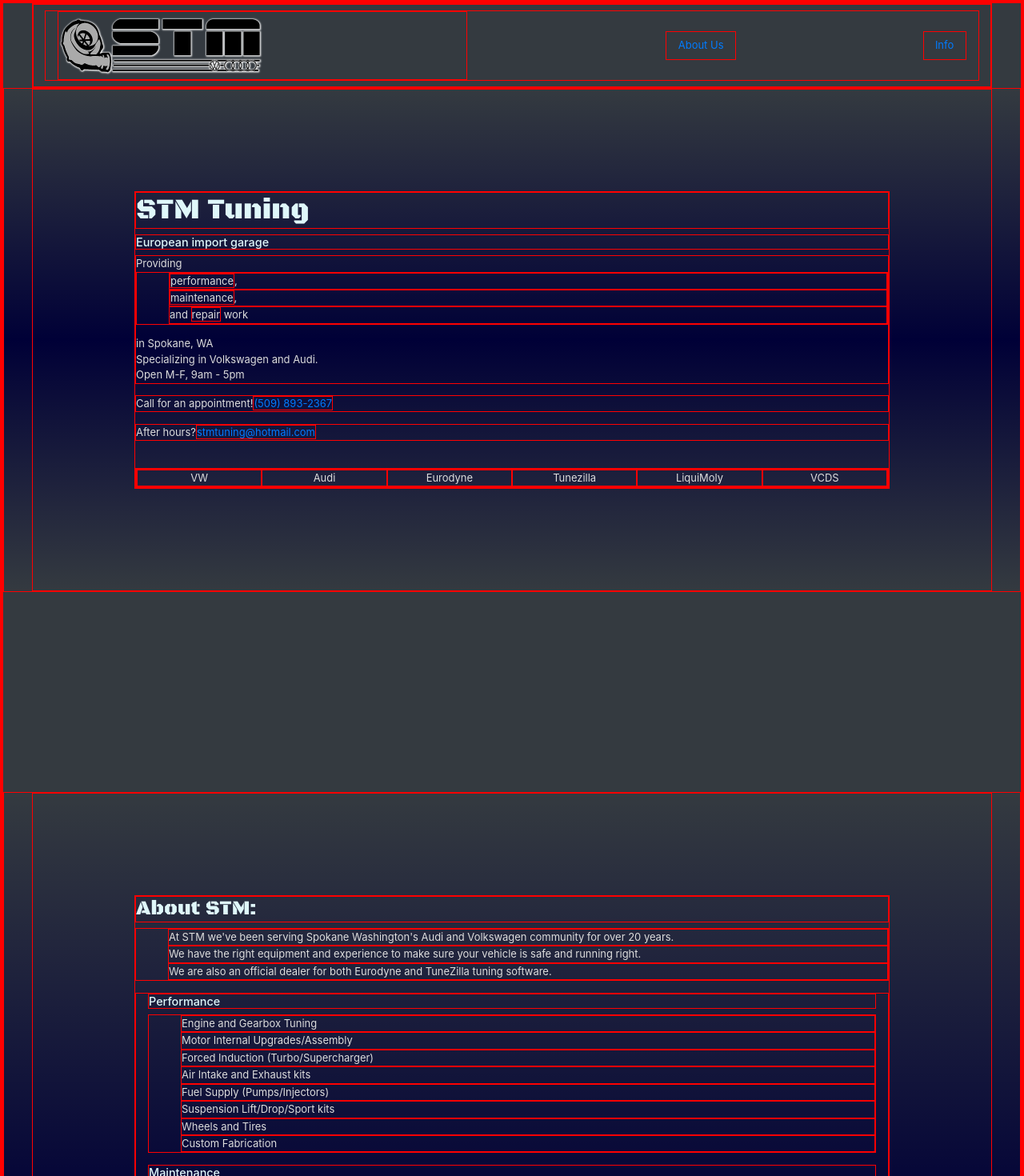
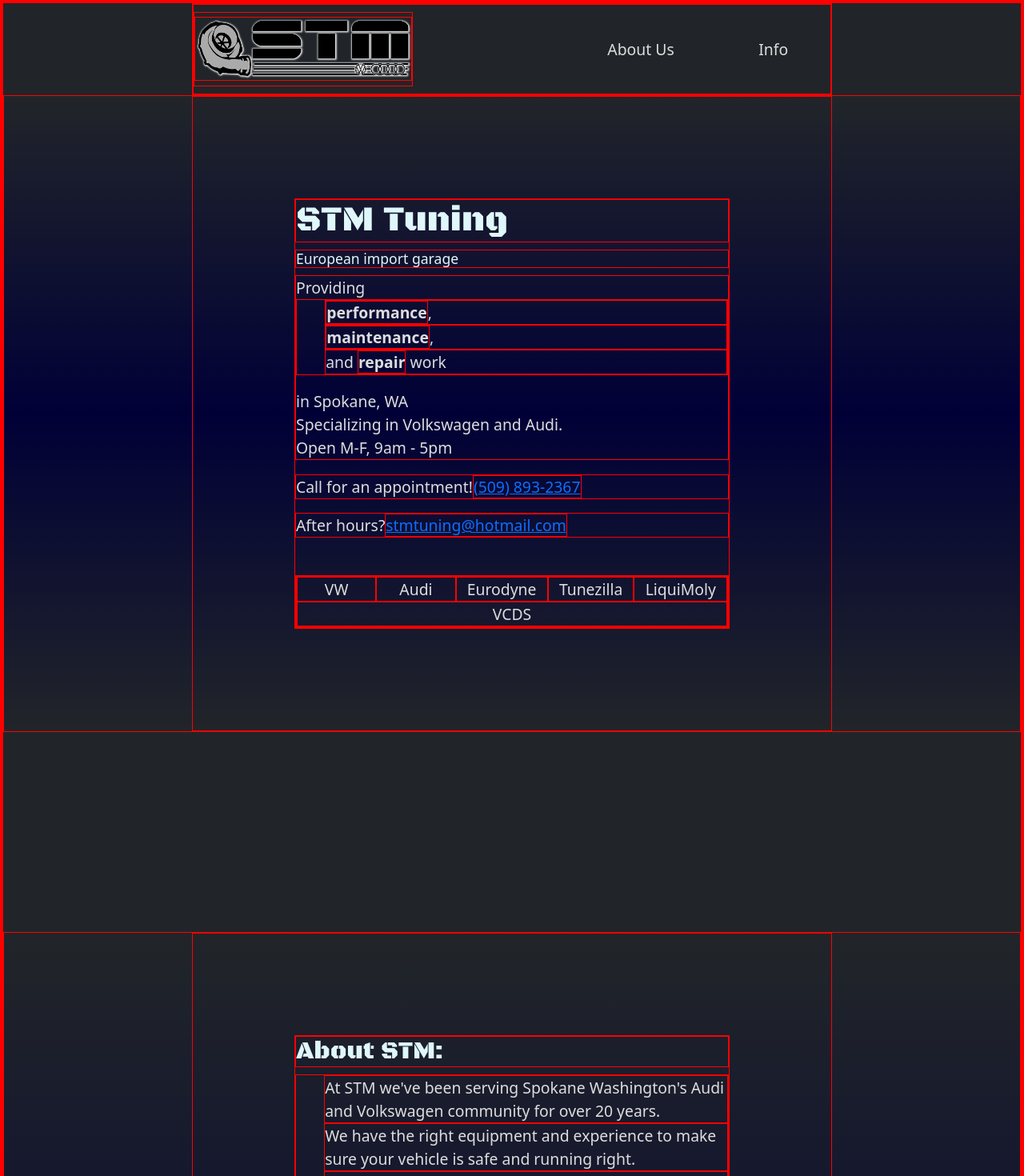
Before and after one commit to Adaigh/stm_2025, a React (Vite) app: page / in a window 1280 px wide. Shown: the top 1470 px of the page at 80% size. Built offline with nearby package versions, Linux system fonts and the light colour scheme.

Commit message:
Styling updates.
I discovered that I was using the wrong Bootstrap CDN link, resulting in a mismatch between the expected behavior of the styling vs the actual behavior.  After correcting that error, I reworked some of the styled but ran out of time for the day.

```diff
--- a/src/components/about.tsx
+++ b/src/components/about.tsx
@@ -20,7 +20,7 @@
                 {Object.keys(services).map((val, index) => {
                     var serviceKey = val + index
                     return (
-                        <DropDownList serviceName={val} parentKey={serviceKey} />
+                        <ServiceList serviceName={val} parentKey={serviceKey} />
                     )
                 })}
             </div>
@@ -33,7 +33,7 @@
     parentKey:string;
 }
 
-const DropDownList: FC<ListProps> = ({serviceName, parentKey}) => {
+const ServiceList: FC<ListProps> = ({serviceName, parentKey}) => {
 
     return (
         <>
@@ -42,7 +42,7 @@
                 {services[serviceName].map((v, i) => {
                     var indServiceKey = parentKey + i
                     return (
-                        <li key={indServiceKey}>
+                        <li key={indServiceKey} className="my-2">
                             {v}
                         </li>
                     )
--- a/src/components/navbar.tsx
+++ b/src/components/navbar.tsx
@@ -4,18 +4,16 @@
     return (
         <div className="base-div">
 
-            <nav className="navbar bg-dark" data-bs-theme="dark">
-                <div className='container-fluid'>
-                    <a className="navbar-brand" href="/">
-                        <img src={STM_logo} alt="STM Tuning, European import automotive mechanics." />
+            <nav className="navbar flex-column flex-md-row align-items-center justify-content-start" data-bs-theme="dark">
+                    <a className="navbar-brand me-md-auto" href="/">
+                        <img src={STM_logo} alt="STM Tuning, European import automotive mechanics." width="272" height="80"/>
                     </a>
-                    <a className="nav-link" href="#about">
+                    <a className="nav-link text-center mx-5" href="#about">
                         About Us
                     </a>
-                    <a className="nav-link" href="#shop">
+                    <a className="nav-link text-center mx-5" href="#shop">
                         Info
                     </a>
-                </div>
             </nav>
         </div>
     )
--- a/src/index.css
+++ b/src/index.css
@@ -1,8 +1,8 @@
-@import url("https://cdn.jsdelivr.net/npm/bootstrap@4.3.1/dist/css/bootstrap.min.css");
+@import url("https://cdn.jsdelivr.net/npm/bootstrap@5.3.3/dist/css/bootstrap.min.css");
 @import url("https://fonts.googleapis.com/css2?family=Poppins:wght@300;400;500;600;800&family=VT323&display=swap");
 @import url("https://fonts.googleapis.com/css2?family=Black+Ops+One&display=swap");
 .clamper, .section, .base-div {
-  width: clamp(300px, 100%, 1200px);
+  width: clamp(300px, 100%, 800px);
   margin-left: auto;
   margin-right: auto;
 }
@@ -14,20 +14,22 @@
 }
 
 body {
-  background-color: #115;
+  background-color: #343a40;
 }
 
-h1, h2, h3 {
+h1,
+h2,
+h3 {
   font-family: "Black Ops One", monospace;
 }
 
-h1, h2, h3, h4, h5, h6 {
+h1,
+h2,
+h3,
+h4,
+h5,
+h6 {
   color: #DFF7FA;
-}
-
-nav img {
-  max-height: 250px;
-  width: 50%;
 }
 
 ul {
@@ -48,4 +50,14 @@
   padding: 10%;
 }
 
+.service-link {
+  font-weight: 700;
+}
+
+@media screen and (min-width: 720px) {
+  * {
+    font-size: 1.1rem;
+  }
+}
+
 /*# sourceMappingURL=index.css.map */
--- a/src/styles.scss
+++ b/src/styles.scss
@@ -1,6 +1,6 @@
 // Import bootstrap
 // @import "bootstrap/scss/bootstrap";
-@import url('https://cdn.jsdelivr.net/npm/bootstrap@4.3.1/dist/css/bootstrap.min.css');
+@import url('https://cdn.jsdelivr.net/npm/bootstrap@5.3.3/dist/css/bootstrap.min.css');
 
 // Import google fonts?
 @import url('https://fonts.googleapis.com/css2?family=Poppins:wght@300;400;500;600;800&family=VT323&display=swap');
@@ -13,10 +13,10 @@
 $fontColor: #DDD;
 $shadowColor: #115;
 
-$bg_gradient: linear-gradient(rgba(0,0,0,0), rgba(0,0,55,1), rgba(0,0,0,0));
+$bg_gradient: linear-gradient(rgba(0, 0, 0, 0), rgba(0, 0, 55, 1), rgba(0, 0, 0, 0));
 
 .clamper {
-    width: clamp(300px, 100%, 1200px);
+    width: clamp(300px, 100%, 800px);
     margin-left: auto;
     margin-right: auto;
 }
@@ -29,21 +29,23 @@
 }
 
 body {
-    background-color: #115;
+    background-color: #343a40;
 
 }
 
-h1, h2, h3 {
+h1,
+h2,
+h3 {
     font-family: 'Black Ops One', monospace;
 }
 
-h1, h2, h3, h4, h5, h6 {
+h1,
+h2,
+h3,
+h4,
+h5,
+h6 {
     color: $headerColor;
-}
-
-nav img {
-    max-height: 250px;
-    width: 50%;
 }
 
 ul {
@@ -61,17 +63,28 @@
     margin-bottom: max(250px, 10%);
 }
 
-.map-icon img{
+.map-icon img {
     max-width: 20px;
     margin-left: 40px;
 }
-
 
 .section {
     @extend .clamper;
     padding: 10%;
 }
 
-@media screen and (min-width: 580px){
+// .section > div {
+//     max-width: fit-content;
+//     margin-left: auto;
+//     margin-right: auto;
+// }
 
+.service-link {
+    font-weight: 700;
 }
+
+@media screen and (min-width: 720px) {
+    * {
+        font-size: 1.1rem;
+    }
+}
```
Also changed, not shown: 1 other file (tests, documents, lock files or other folders).
